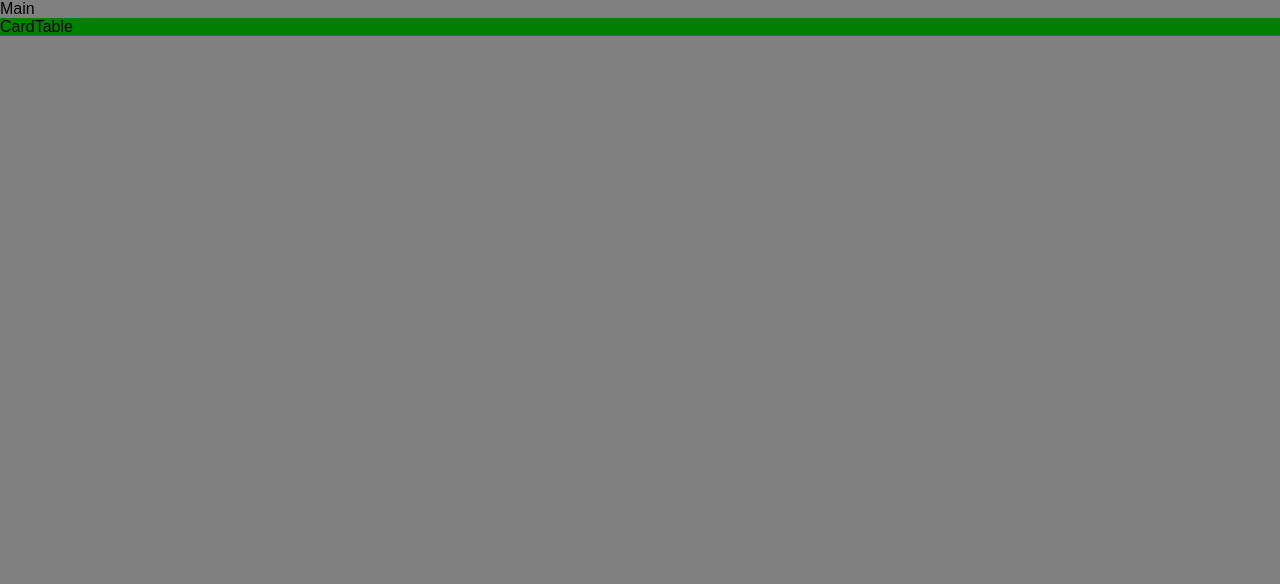
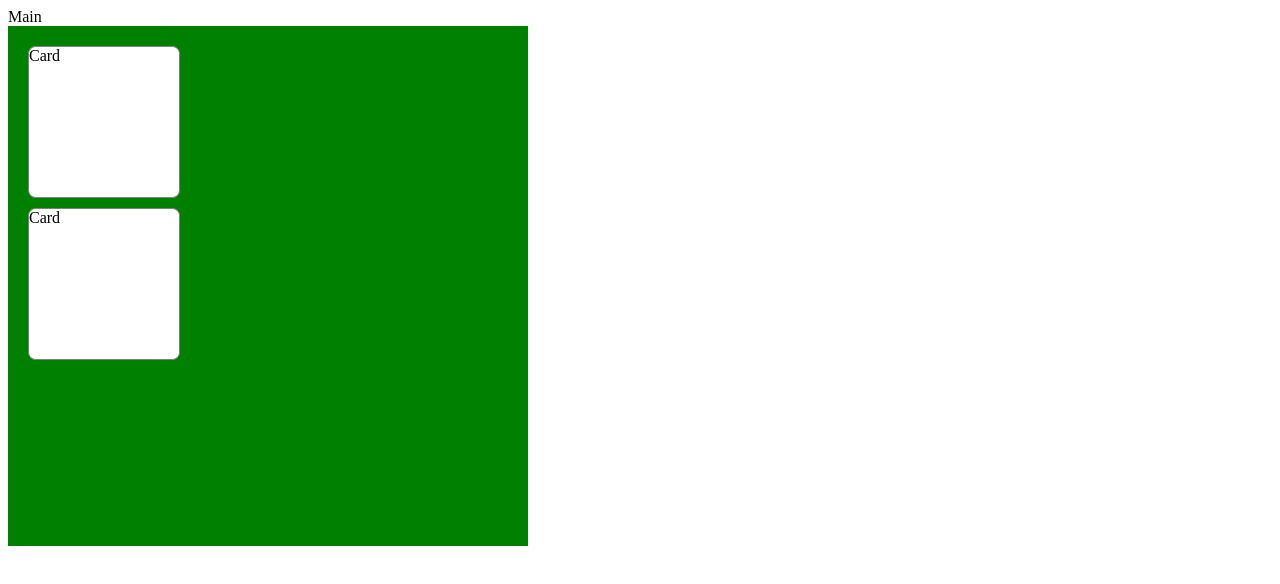
Before and after one commit to laudsol/whereto_react, a React (Create React App) app: page / in a window 1280 px wide. Shown: the top 584 px of the page. Built offline with nearby package versions, Linux system fonts and the light colour scheme.

Commit message:
added card with basic formatting

```diff
--- a/src/App.css
+++ b/src/App.css
@@ -1,3 +1,16 @@
+.Card {
+  height: 150px;
+  width: 150px;
+  background-color: white;
+  margin: 10px;
+  border: 1px solid grey;
+  border-radius: 5%;
+}
+
+
 .CardTable {
+  padding: 10px;
+  height: 500px;
+  width: 500px;
   background-color: green;
 }
--- /dev/null
+++ b/src/components/Card.js
@@ -0,0 +1,11 @@
+import React from 'react'
+
+class Card extends React.Component{
+    render() {
+        return (
+            <div className="Card">Card</div>
+        )
+    }
+}
+
+export default Card
--- a/src/components/CardTable.js
+++ b/src/components/CardTable.js
@@ -1,9 +1,13 @@
 import React from 'react'
+import Card from './Card'
 
 class CardTable extends React.Component{
     render() {
         return (
-            <div className="CardTable" >CardTable</div>
+            <div className="CardTable">
+                <Card/>
+                <Card/>
+            </div>
         )
     }
 }
--- a/src/index.css
+++ /dev/null
@@ -1,6 +0,0 @@
-body {
-  margin: 0;
-  padding: 0;
-  font-family: sans-serif;
-  background-color: grey
-}
--- a/src/index.js
+++ b/src/index.js
@@ -1,6 +1,5 @@
 import React from 'react';
 import ReactDOM from 'react-dom';
-import './index.css';
 import App from './App';
 import registerServiceWorker from './registerServiceWorker';
 
```
